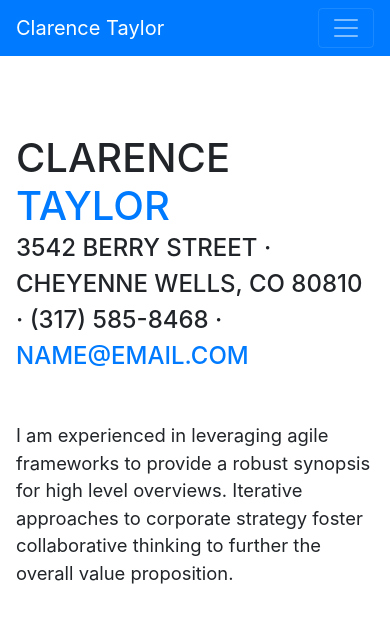
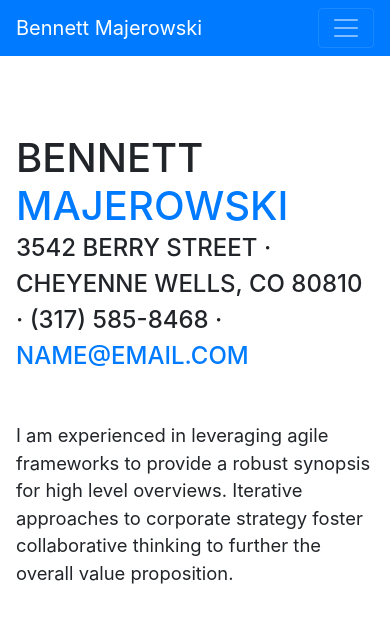
Before and after one commit to bennettmajer/bennettmajer.github.io, a website with bundled scripts: page index.html in a window 390 px wide. Shown: the top 629 px of the page. Built offline with nearby package versions, Linux system fonts and the light colour scheme; a web font is replaced by a local one.

Commit message:
changed name

```diff
--- a/index.html
+++ b/index.html
@@ -27,7 +27,7 @@
 
     <nav class="navbar navbar-expand-lg navbar-dark bg-primary fixed-top" id="sideNav">
       <a class="navbar-brand js-scroll-trigger" href="#page-top">
-        <span class="d-block d-lg-none">Clarence Taylor</span>
+        <span class="d-block d-lg-none">Bennett Majerowski</span>
         <span class="d-none d-lg-block">
           <img class="img-fluid img-profile rounded-circle mx-auto mb-2" src="img/profile.jpg" alt="">
         </span>
@@ -63,8 +63,8 @@
 
       <section class="resume-section p-3 p-lg-5 d-flex d-column" id="about">
         <div class="my-auto">
-          <h1 class="mb-0">Clarence
-            <span class="text-primary">Taylor</span>
+          <h1 class="mb-0">Bennett
+            <span class="text-primary">Majerowski</span>
           </h1>
           <div class="subheading mb-5">3542 Berry Street · Cheyenne Wells, CO 80810 · (317) 585-8468 ·
             <a href="mailto:name@email.com">name@email.com</a>
```
Also changed, not shown: README.md, 1 other file.
